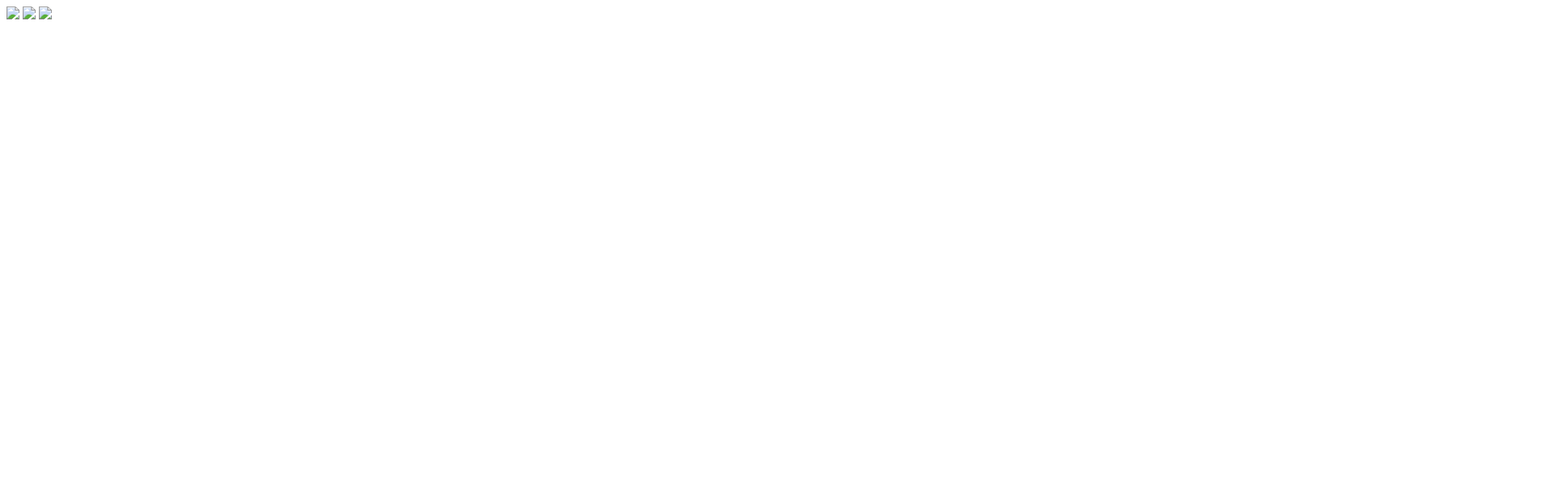
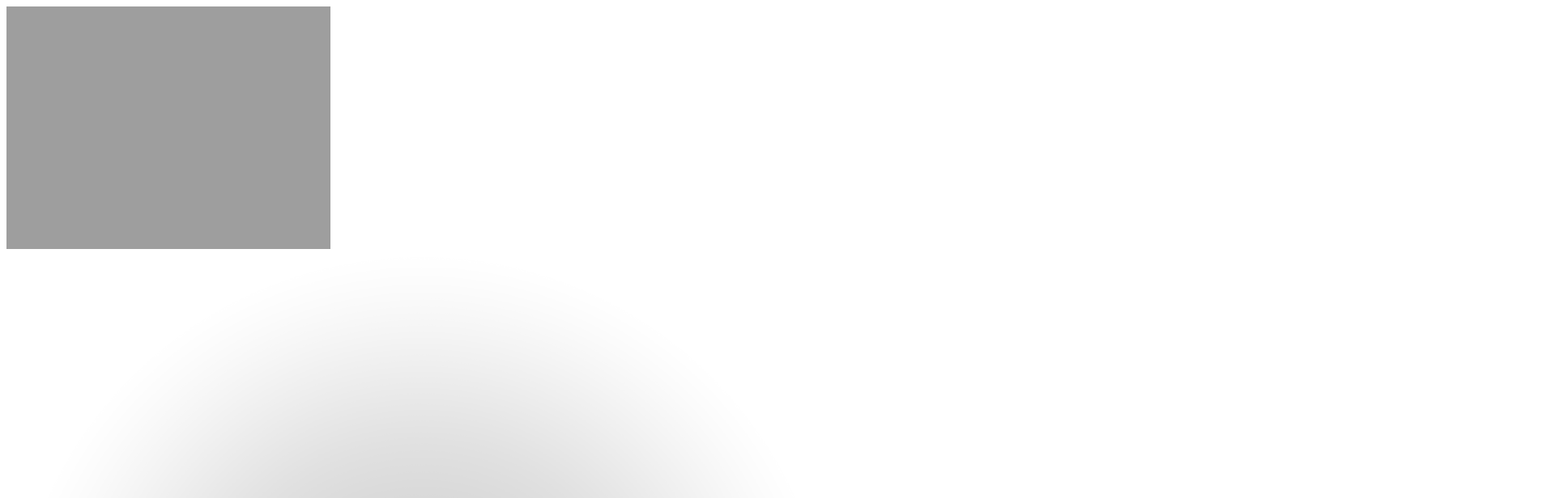
Before and after one commit to Jorge9005/Curriculum-VR, a plain HTML site: page index.html in a window 1280 px wide. Shown: the top 616 px of the page at 81% size, 1920 px wide, since content can reach past the window. Drawn offline with Linux system fonts and the light colour scheme; the site is published under a folder, as on GitHub Pages, so addresses that start at the root find nothing.

Commit message:
Prueba con a-sky

```diff
--- a/index.html
+++ b/index.html
@@ -10,9 +10,9 @@
 <body>
     <a-scene background="color: #000">
         <a-assets>
-            <img id="CV" src="/img/CVparaVR3.jpg">
-            <img id="shadow" src="/img/radial-shadow-2.png">
-            <img id="nueva" src="/img/nueva.jpg">
+            <img id="CV" src="img/CVparaVR3.jpg">
+            <img id="shadow" src="img/radial-shadow-2.png">
+            <img id="nueva" src="img/nueva.jpg">
         </a-assets>
         <a-curvedimage src="#CV" radius="5" theta-length="180" height="9" rotation="0 90 0" scale="1.2 1.2 1.2"></a-curvedimage>
         <a-curvedimage src="#nueva" radius="5" theta-length="180" height="9" rotation="0 270 0" scale="1.2 1.2 1.2" position="0 0 7"></a-curvedimage>
@@ -20,6 +20,7 @@
         <a-entity position="0 0 4">
             <a-camera></a-camera>
         </a-entity>
+        <a-sky src="img/radial-shadow-2.png"></a-sky>
     </a-scene>
 </body>
 </html>
```
